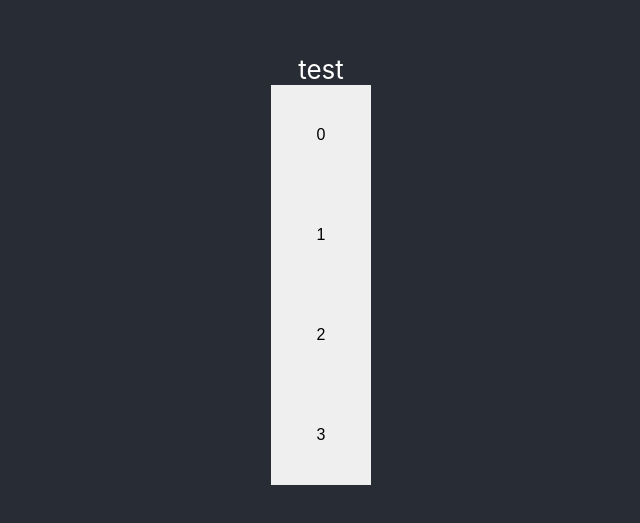
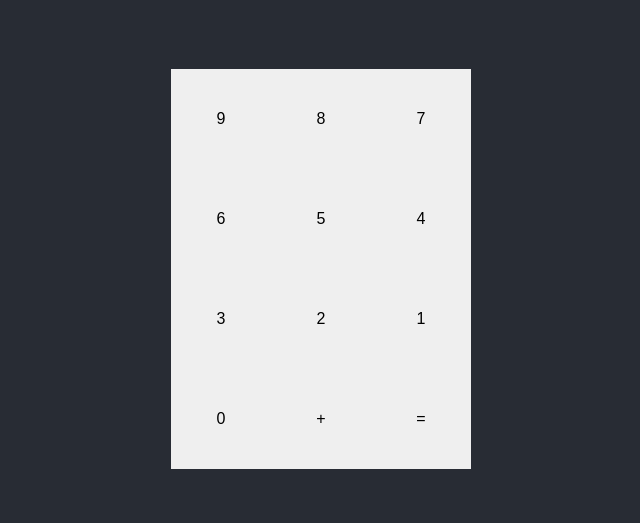
Before and after one commit to rick-hurr/Calulator, a React (Create React App) app: page / in a window 1280 px wide. Shown: the part 131-654 px from the top of the page, without its empty margins (319-959 px from the left). Built offline with nearby package versions, Linux system fonts and the light colour scheme.

Commit message:
Adding operation added with equals

```diff
--- a/src/App.css
+++ b/src/App.css
@@ -36,3 +36,12 @@
     transform: rotate(360deg);
   }
 }
+
+.flex-col{
+  flex: 1;
+}
+.flex-grid {
+  display: grid;
+  grid-template-columns: auto auto auto;
+  padding: 10px;
+}
--- a/src/App.js
+++ b/src/App.js
@@ -1,17 +1,30 @@
 import './App.css';
 import Key from './components/key.jsx'
-
-const keys = [0,1,2,3]
+import {useState} from 'react';
+const keys = [9,8,7,6,5,4,3,2,1,0]
 
 function App() {
+const [curValue,setCurValue] = useState('')
+const [prevValue,setPrevValue] = useState('')
+const [operation,setOperation] = useState('')
+
 
   return (
     <div className="App">
       <header className="App-header">
-        <label>test</label>
+        <label>{curValue}</label>
+        <div className='flex-grid'>
         {keys.map((w) => {
-          return <Key num={w}/>
+         return<>
+          <div className='flex-col'>
+          <Key num={w} setCurValue={setCurValue} curValue={curValue}/>
+          </div>
+          </>
         })}
+        <Key num={'+'} isFunction={true} setPrevValue={setPrevValue} setOperation={setOperation} prevValue={prevValue} setCurValue={setCurValue} curValue={curValue} />
+        <Key  num={'='} isFunction={true} setOperation={setOperation} prevValue={prevValue} setCurValue={setCurValue} curValue={curValue} setPrevValue={setPrevValue}/>
+        </div>
+
       </header>
     </div>
   );
--- a/src/components/key.jsx
+++ b/src/components/key.jsx
@@ -1,3 +1,4 @@
+import { useEffect } from "react";
 import styled from "styled-components";
 
 const CalKey = styled.button`
@@ -14,10 +15,29 @@ font-size: 16px;
 
 
 
-function Key({num}) {
+function Key({num,setCurValue,curValue, isFunction, setOperation, setPrevValue,prevValue}) {
+    const calKeyHandle = () =>{
+        if(isFunction && num !== '='){
+            setPrevValue(curValue)
+            setCurValue('')
+            setOperation(num)
+        }
+        else if(isFunction && num == '='){
+            const firstNum = Number(prevValue)
+            const secondNum = Number(curValue)
+            setCurValue(firstNum + secondNum)
+            setPrevValue('')
+        }
+        else{
+           // if(prevValue)
+            setCurValue(curValue + num.toString())
+        }
+
+    }
+
 
     return(
-        <CalKey>{num}</CalKey>
+        <CalKey onClick={calKeyHandle}>{num}</CalKey>
 
     )
 
```
